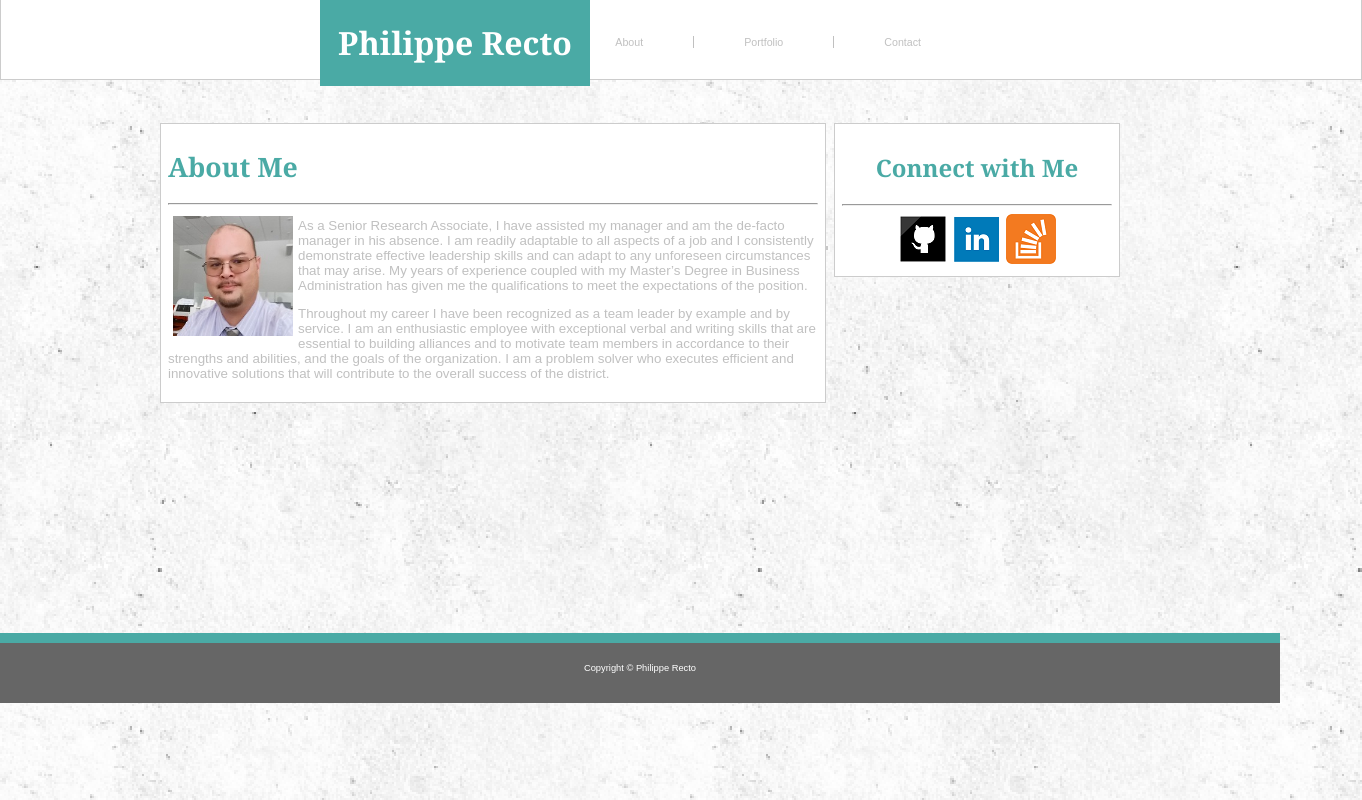
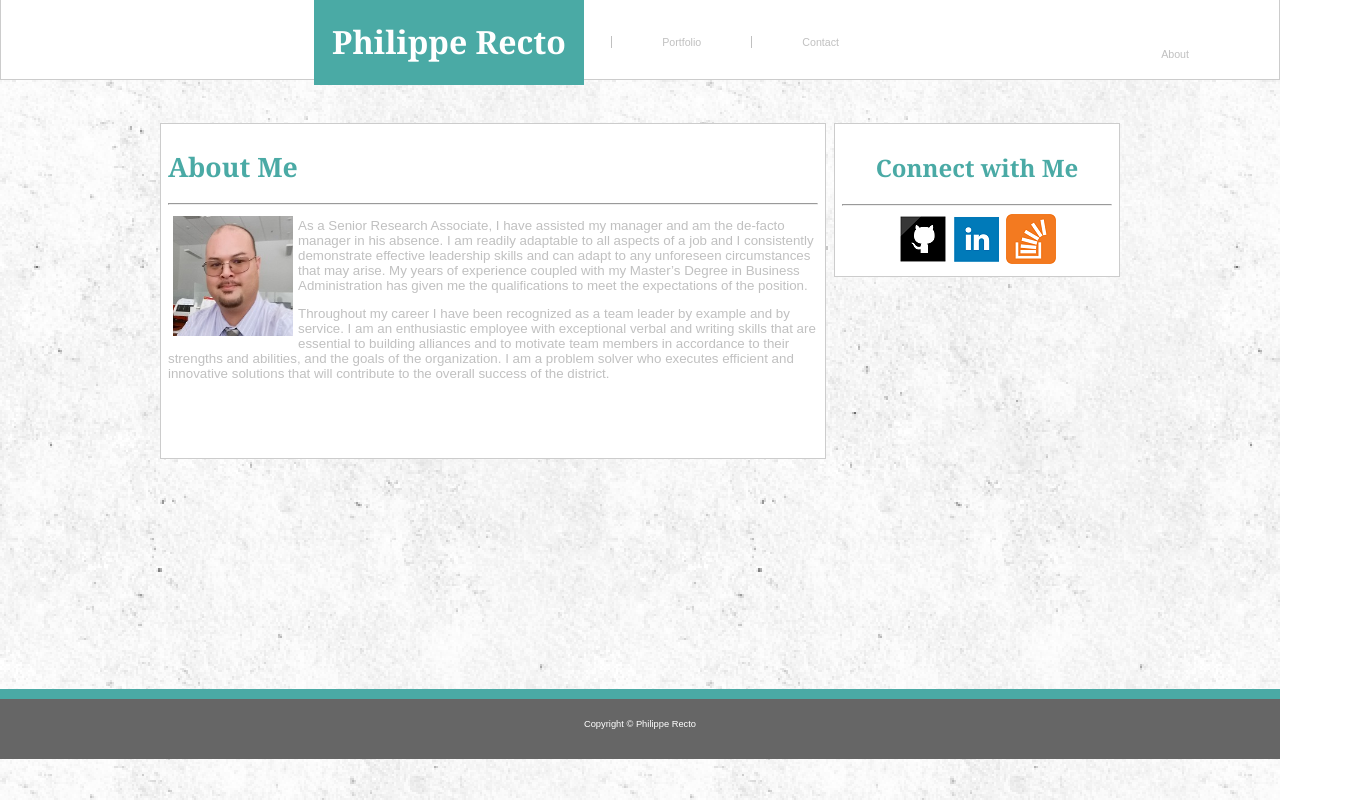
Before and after one commit to precto1285/Basic-Portfolio, a plain HTML site: page index.html in a window 1280 px wide. Shown: the whole page, 1362 px wide, since content can reach past the window. Drawn offline with Linux system fonts and the light colour scheme.

Commit message:
Assignment Refresh

```diff
--- a/assets/css/style.css
+++ b/assets/css/style.css
@@ -10,12 +10,12 @@ body {
     font-family: 'Georgia', Times, Times New Roman, serif;
     text-align:center;
     padding:0px 10px 0px 10px;
+    margin-top: -37px;
+    margin-left:273px;
     height:auto;
     width:250px;
     float:left;
-    position: fixed;
-    top:0px;
-    left:320px;
+    position: static;
 
 }
 
@@ -24,7 +24,6 @@ body {
     margin-top: -5px;
     margin-bottom: 43px;
     padding: 40px;
-    width:100%;
     height:3px;
     border: solid;
     border-width: 1px;
@@ -94,6 +93,7 @@ body {
     font-size:10pt;
     padding:7px;
     width:650px;
+    height:320px;
     float:left;
     border: solid;
     border-width: 1px;
--- a/index.html
+++ b/index.html
@@ -9,7 +9,7 @@
     <body>
 
     <div id="title">
-
+        <div class="stay">
         <div id="name">
                 <h1>Philippe Recto</h1>
             </div>
@@ -19,7 +19,7 @@
             <a id="link2" href="portfolio.html" target="_blank">Portfolio</a>
             <a id="link3" href="index.html" target="_blank">About</a>
         </div>
-
+    </div>
     </div>
 
         <div id="entire">
```
